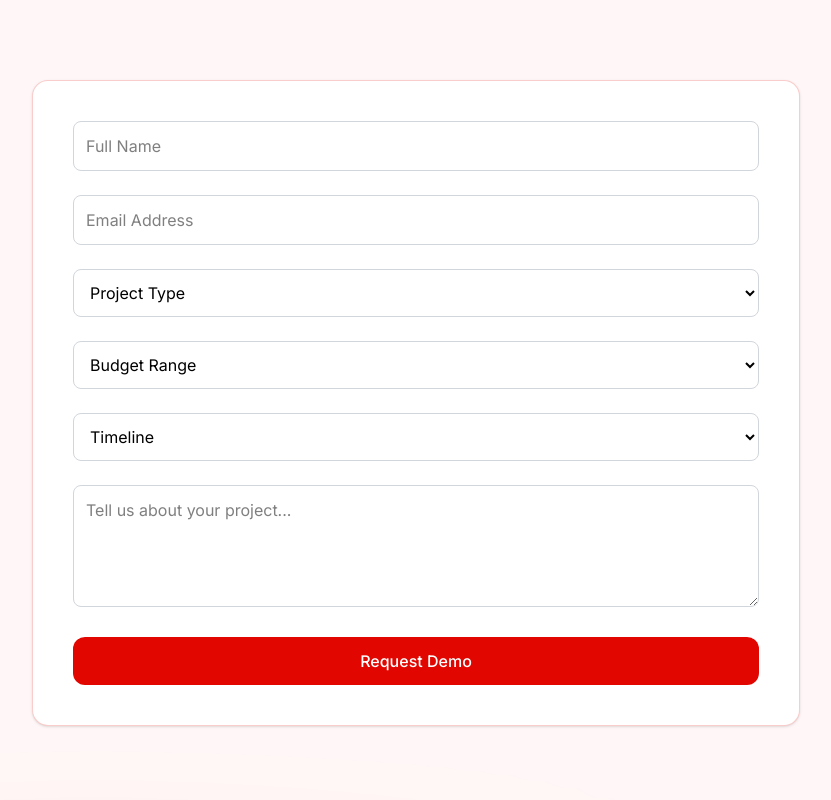
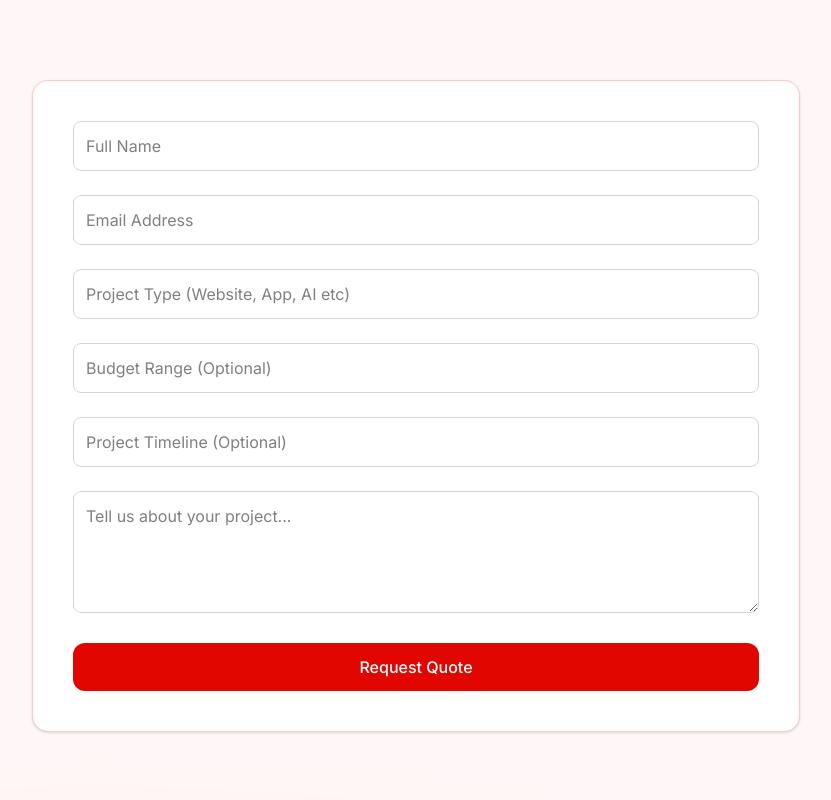
Before and after one commit to manaswini-vilje/mindsoulixtechwebsite, a React (Vite) app: page /get-quote in a window 1280 px wide. Shown: the part 1140-1940 px from the top of the page, without its empty margins (224-1055 px from the left). Built offline with nearby package versions, Linux system fonts and the light colour scheme.

Commit message:
add security to google sheets

```diff
--- a/src/app/components/Navbar.tsx
+++ b/src/app/components/Navbar.tsx
@@ -226,26 +226,18 @@ export default function Navbar() {
 
         {/* CTA BUTTON (OUTSIDE INNER NAVBAR) */}
 
-        <Link to="/contact" className="relative z-10">
-
-          <motion.button
+        <Link to="/get-quote" className="relative z-10">
+          <motion.span
             whileHover={{ scale: 1.05 }}
             whileTap={{ scale: 0.95 }}
-            className="px-5 py-2 rounded-lg text-sm font-semibold whitespace-nowrap
-            bg-[#E10600] text-white
+            className="inline-flex px-5 py-2 rounded-lg text-sm font-semibold whitespace-nowrap
+            bg-[#E10600] text-white cursor-pointer
             shadow-[0_0_18px_rgba(225,6,0,0.6)]
             hover:shadow-[0_0_28px_rgba(225,6,0,0.8)]
             transition-all duration-300"
           >
-
-<Link to="/get-quote">
-  <button className="bg-[#e10600] text-white px-4 py-2 rounded-2xl cursor-pointer hover:bg-[#e10600]/90 transition">
-    Book Demo
-  </button>
-</Link>
-
-          </motion.button>
-
+            Book Demo
+          </motion.span>
         </Link>
 
       </div>
--- a/src/app/pages/Contact.tsx
+++ b/src/app/pages/Contact.tsx
@@ -121,30 +121,83 @@ export default function Contact() {
     }
   };
 
+
   const sendEmail = async (e: React.FormEvent<HTMLFormElement>) => {
     e.preventDefault();
 
     if (!validateForm() || !form.current) {
       return;
     }
+    const formElement = form.current;
+
+    setSubmitError("");
+    setIsSubmitting(true);
 
     try {
-      setIsSubmitting(true);
-      setSubmitError("");
-
       await emailjs.sendForm(
         "service_4otxmn7",
         "template_fwj9qhj",
-        form.current,
+        formElement,
         "lHBRl4MN0KpqopTMV"
       );
+
+      const contactSheetWebhook =
+        "https://script.google.com/macros/s/AKfycbzhXJRpN3Cd7er9tooE6Hs1d7V4uDora8Ec_2B77Md3-8sDuXC9PjwQ9XxXM5B9V8Ca/exec";
+      const sheetPayload = {
+        fullName: `${formData.first_name} ${formData.last_name}`.trim(),
+        email: formData.email.trim(),
+        phone: formData.phone.trim(),
+        service: formData.service,
+        message: formData.message.trim(),
+      };
+
+      try {
+        console.info("Contact sheet payload:", sheetPayload);
+
+        const sheetResponse = await fetch(contactSheetWebhook, {
+          method: "POST",
+          body: JSON.stringify(sheetPayload),
+        });
+
+        const rawSheetResponse = await sheetResponse.text();
+        console.info("Contact sheet response:", {
+          ok: sheetResponse.ok,
+          status: sheetResponse.status,
+          statusText: sheetResponse.statusText,
+          body: rawSheetResponse,
+        });
+
+        if (!sheetResponse.ok) {
+          throw new Error(`Sheet webhook HTTP ${sheetResponse.status}: ${rawSheetResponse || sheetResponse.statusText}`);
+        }
+
+        if (rawSheetResponse) {
+          let parsed: { status?: string; message?: string } | null = null;
+          try {
+            parsed = JSON.parse(rawSheetResponse) as { status?: string; message?: string };
+          } catch {
+            parsed = null;
+          }
+
+          if (parsed?.status && parsed.status !== "success") {
+            throw new Error(parsed.message || "Sheet webhook returned non-success status.");
+          }
+        }
+      } catch (sheetError) {
+        console.error("Google Sheet sync failed:", {
+          endpoint: contactSheetWebhook,
+          payload: sheetPayload,
+          error: sheetError,
+        });
+      }
 
       setSubmittedEmail(formData.email.trim());
       setFormData(initialFormData);
       setErrors({});
+      formElement.reset();
       setShowConfirmPage(true);
     } catch (error) {
-      console.error(error);
+      console.log("FAILED...", error);
       setSubmitError("Unable to send your message right now. Please try again.");
     } finally {
       setIsSubmitting(false);
--- a/src/app/pages/GetQuote.tsx
+++ b/src/app/pages/GetQuote.tsx
@@ -1,8 +1,114 @@
 import { useEffect, useRef, useState } from "react"
 import { motion } from "framer-motion"
+import emailjs from "@emailjs/browser";
+
+type QuoteConfirmPageProps = {
+  email: string;
+  onReturn: () => void;
+};
+
+function QuoteConfirmPage({ email, onReturn }: QuoteConfirmPageProps) {
+  return (
+    <main className="min-h-screen bg-[#fff7f7] flex items-center justify-center px-6 py-16">
+      <div className="w-full max-w-2xl rounded-3xl border border-black/10 bg-white p-10 shadow-xl">
+        <div className="inline-flex h-14 w-14 items-center justify-center rounded-full bg-[#E10600]/10 text-[#E10600]">
+          <svg viewBox="0 0 24 24" className="h-7 w-7 fill-none stroke-current stroke-[2.4]">
+            <path d="M20 7L10 17l-6-6" />
+          </svg>
+        </div>
+
+        <h1 className="mt-6 text-4xl font-semibold leading-tight text-black">Your quote request was submitted.</h1>
+
+        <p className="mt-4 text-lg text-black/70">
+          Thank you for reaching out. Our professional team will contact you within 24 hours.
+        </p>
+
+        <div className="mt-7 rounded-2xl border border-[#E10600]/20 bg-[#E10600]/5 p-5">
+          <p className="text-sm font-medium uppercase tracking-wide text-[#E10600]">Email Notification</p>
+          <p className="mt-2 text-black/80">Please check your email: {email || "your registered email address"}.</p>
+          <p className="mt-1 text-black/70">We have sent a confirmation notification through our EmailJS workflow.</p>
+        </div>
+
+        <button
+          type="button"
+          onClick={onReturn}
+          className="mt-8 rounded-lg bg-black px-6 py-3 font-medium text-white transition hover:bg-black/85 cursor-pointer"
+        >
+          Return to Get Quote
+        </button>
+      </div>
+    </main>
+  );
+}
 
 export default function GetQuote() {
+  const [showConfirmPage, setShowConfirmPage] = useState(false);
+  const [submittedEmail, setSubmittedEmail] = useState("");
+  const [isSubmitting, setIsSubmitting] = useState(false);
+  const [submitError, setSubmitError] = useState("");
+  const form = useRef<HTMLFormElement>(null);
 
+  const sendEmail = async (e: React.FormEvent<HTMLFormElement>) => {
+    e.preventDefault();
+    if (!form.current) {
+      return;
+    }
+    const formElement = form.current;
+    const formData = new FormData(formElement);
+
+    setSubmitError("");
+    setIsSubmitting(true);
+
+    try {
+      await emailjs.sendForm(
+        "service_4otxmn7",
+        "template_xwy58or",
+        formElement,
+        "lHBRl4MN0KpqopTMV"
+      );
+
+      const typedForm = formElement as HTMLFormElement & {
+        from_name: HTMLInputElement;
+        to_email: HTMLInputElement;
+        project_type: HTMLInputElement;
+        budget_range: HTMLInputElement;
+        timeline: HTMLInputElement;
+        message: HTMLTextAreaElement;
+      };
+
+      try {
+        await fetch(
+          "https://script.google.com/macros/s/AKfycbxRXEiFVjSwUSs4KtAiM23-Epn2rt1Ki7Md4CA0yEULi1mAc9ZAgS5yrzfLsYp0q5E3/exec",
+          {
+            method: "POST",
+            mode: "no-cors",
+            headers: {
+              "Content-Type": "text/plain;charset=utf-8",
+            },
+            body: JSON.stringify({
+              name: typedForm.from_name.value,
+              email: typedForm.to_email.value,
+              project: typedForm.project_type.value,
+              budget: typedForm.budget_range.value,
+              timeline: typedForm.timeline.value,
+              message: typedForm.message.value,
+            }),
+          }
+        );
+      } catch (sheetError) {
+        console.warn("Google Sheet sync failed:", sheetError);
+      }
+
+      setSubmittedEmail((formData.get("to_email") as string) || "");
+      formElement.reset();
+      setShowConfirmPage(true);
+    } catch (error) {
+      console.log("FAILED...", error);
+      setSubmitError("Unable to submit your quote request right now. Please try again.");
+    } finally {
+      setIsSubmitting(false);
+    }
+  };
   const steps = [
     "Project Type",
     "Budget Range",
@@ -63,6 +169,9 @@ export default function GetQuote() {
     sectionRef.current?.scrollIntoView({ behavior: "smooth" })
   }
 
+  if (showConfirmPage) {
+    return <QuoteConfirmPage email={submittedEmail} onReturn={() => setShowConfirmPage(false)} />;
+  }
 
   return (
     <main className="bg-[#fff7f7] text-black overflow-x-hidden">
@@ -108,7 +217,7 @@ export default function GetQuote() {
           <h1 className="font-extrabold leading-[0.9] tracking-tight">
 
             <span className="block text-[110px]">
-             BRING YOUR
+              BRING YOUR
             </span>
 
             <span className="block text-[140px] text-[#e10600]">
@@ -171,22 +280,20 @@ export default function GetQuote() {
 
                   <div
                     className={`w-10 h-10 flex items-center justify-center rounded-full border-2 font-bold transition
-                    ${
-                      active
+                    ${active
                         ? "bg-[#e10600] text-white border-[#e10600]"
                         : "bg-white border-gray-300 text-gray-400"
-                    }`}
+                      }`}
                   >
                     {i + 1}
                   </div>
 
                   <p
                     className={`mt-4 text-sm transition
-                    ${
-                      active
+                    ${active
                         ? "text-black font-medium"
                         : "text-gray-400"
-                    }`}
+                      }`}
                   >
                     {step}
                   </p>
@@ -209,54 +316,62 @@ export default function GetQuote() {
 
         <div className="max-w-3xl mx-auto bg-white p-10 rounded-2xl shadow-sm border border-[#e10600]/20">
 
-          <form className="space-y-6">
+          <form ref={form} className="space-y-6" onSubmit={sendEmail}>
 
             <input
               type="text"
+              name="from_name"
               placeholder="Full Name"
               className="w-full border border-gray-300 rounded-lg p-3 focus:outline-[#e10600]"
             />
 
             <input
               type="email"
+              name="to_email"
               placeholder="Email Address"
+              required
               className="w-full border border-gray-300 rounded-lg p-3 focus:outline-[#e10600]"
             />
 
-            <select className="w-full border border-gray-300 rounded-lg p-3">
-              <option>Project Type</option>
-              <option>Website Development</option>
-              <option>Mobile App</option>
-              <option>UI/UX Design</option>
-              <option>AI Solution</option>
-            </select>
+            <input
+              type="text"
+              name="project_type"
+              placeholder="Project Type (Website, App, AI etc)"
+              className="w-full border border-gray-300 rounded-lg p-3 focus:outline-[#e10600]"
+            />
 
-            <select className="w-full border border-gray-300 rounded-lg p-3">
-              <option>Budget Range</option>
-              <option>$500 - $1000</option>
-              <option>$1000 - $5000</option>
-              <option>$5000+</option>
-            </select>
+            <input
+              type="text"
+              name="budget_range"
+              placeholder="Budget Range (Optional)"
+              className="w-full border border-gray-300 rounded-lg p-3 focus:outline-[#e10600]"
+            />
 
-            <select className="w-full border border-gray-300 rounded-lg p-3">
-              <option>Timeline</option>
-              <option>ASAP</option>
-              <option>1 Month</option>
-              <option>2 - 3 Months</option>
-            </select>
+            <input
+              type="text"
+              name="timeline"
+              placeholder="Project Timeline (Optional)"
+              className="w-full border border-gray-300 rounded-lg p-3 focus:outline-[#e10600]"
+            />
 
             <textarea
+              name="message"
               rows={4}
               placeholder="Tell us about your project..."
               className="w-full border border-gray-300 rounded-lg p-3 focus:outline-[#e10600]"
             />
 
-            <button className="w-full bg-[#e10600] text-white py-3 rounded-xl font-medium hover:scale-[1.02] transition cursor-pointer">
-              Request Demo
+            <button
+              type="submit"
+              disabled={isSubmitting}
+              className="w-full bg-[#e10600] text-white py-3 rounded-xl font-medium hover:scale-[1.02] transition cursor-pointer disabled:opacity-70 disabled:cursor-not-allowed"
+            >
+              {isSubmitting ? "Sending Request..." : "Request Quote"}
             </button>
 
+            {submitError && <p className="text-sm text-red-600">{submitError}</p>}
+
           </form>
-
         </div>
 
       </section>
```
